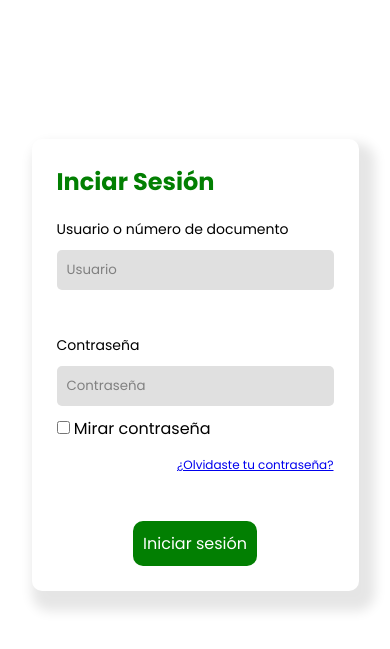
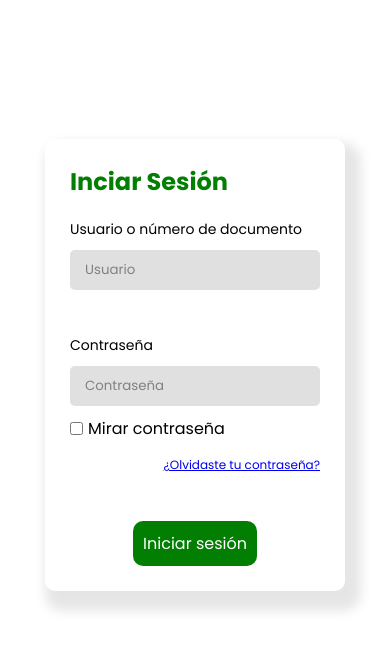
Before and after one commit to fxckcode/horarios_SENA_vanilla, a plain HTML site: page index.html in a window 390 px wide. Shown: the part 97-746 px from the top of the page. Drawn offline with Linux system fonts and the light colour scheme.

Commit message:
responsive login

```diff
--- a/css/index.css
+++ b/css/index.css
@@ -51,6 +51,7 @@ nav {
 form {
     display: flex;
     flex-direction: column;
+    width: 300px;
     gap: 10px;
 }
 
@@ -65,9 +66,16 @@ form > label {
     color: white;
 }
 
+.user-login {
+    display: flex;
+    flex-direction: row;
+    gap: 5px;
+}
+
 
 #usuario, #password {
-    padding: 10px;
+    width: 100%;
+    padding: 10px 15px;
     border-style: none;
     border-radius: 5px;
     background-color: #e0e0e0;
@@ -109,4 +117,8 @@ form > a {
     .user-login > i {
         display: none;
     }
+
+    form {
+        width: 250px;
+    }
 }
```
